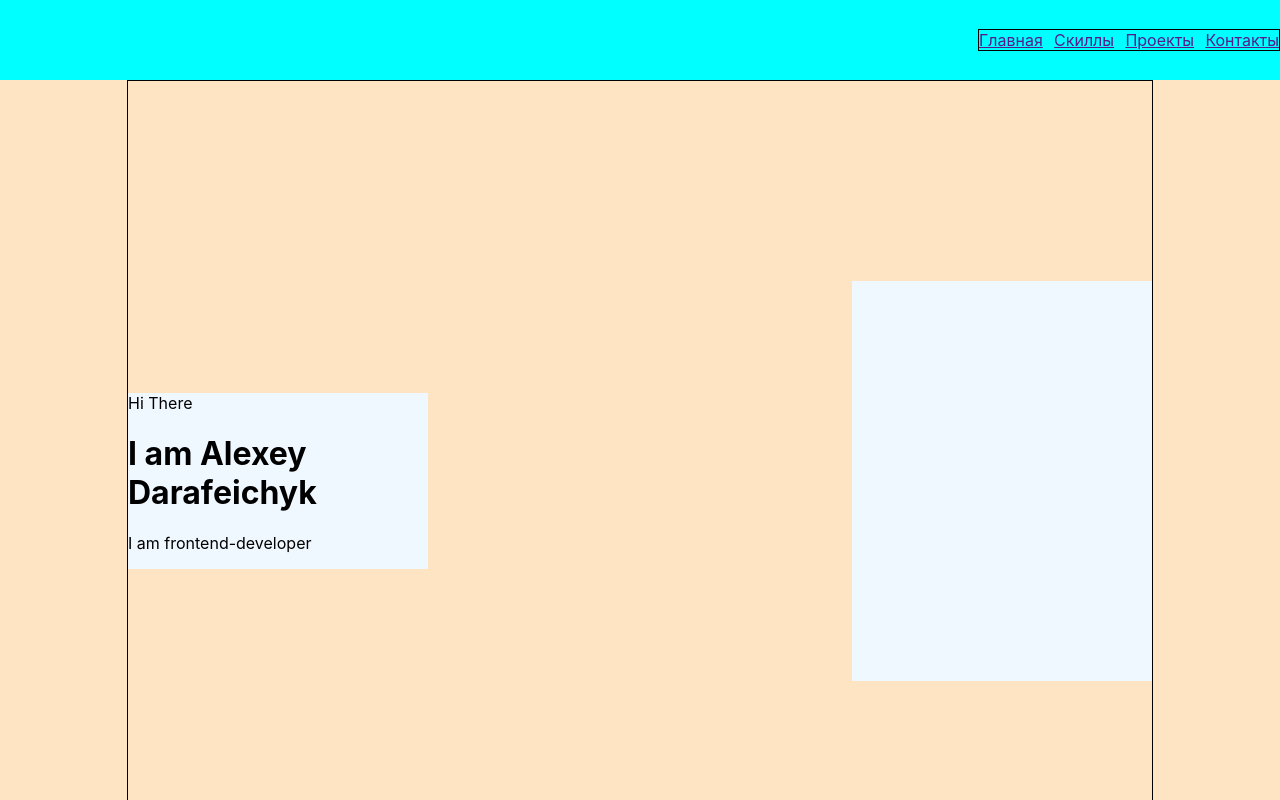
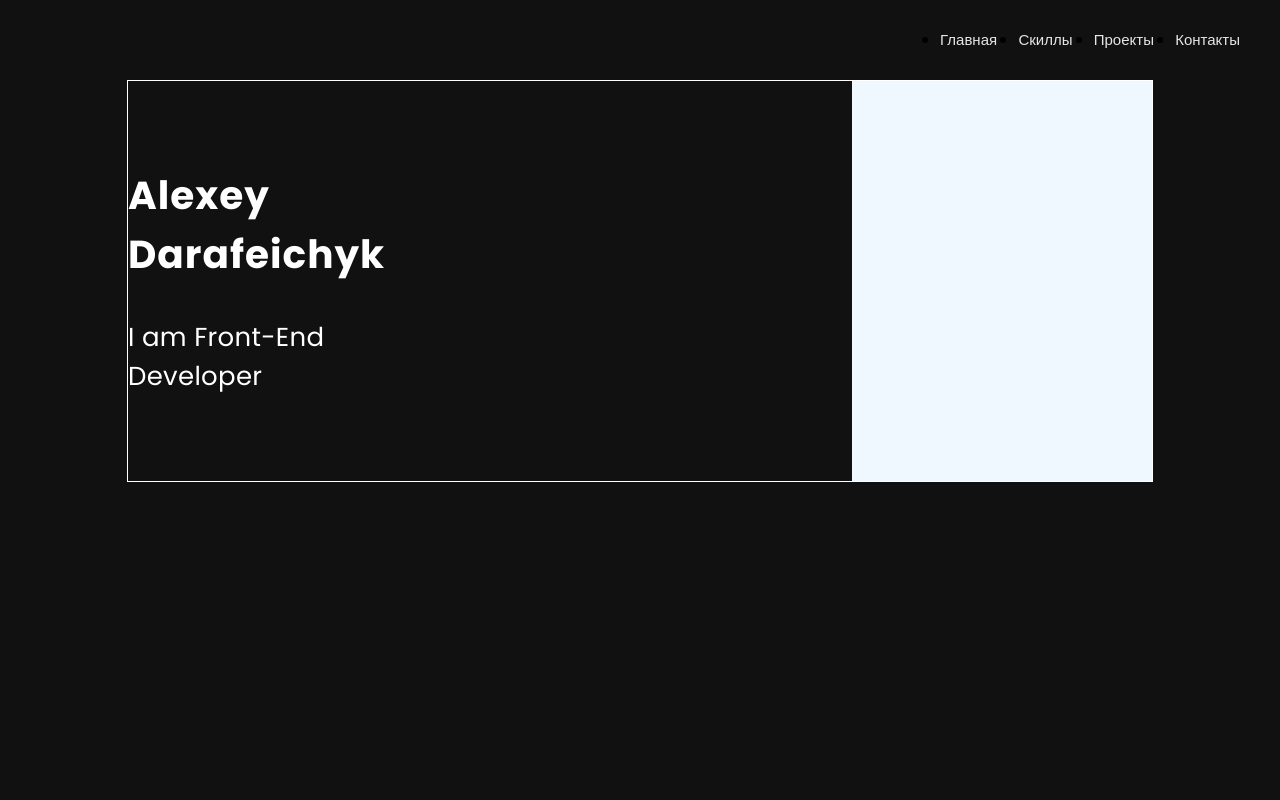
Before and after one commit to alekseidarafeichyk/portfolio-react, a React (Create React App) app: page / in a window 1280 px wide. Shown: the top 800 px of the page. Built offline with nearby package versions, Linux system fonts and the light colour scheme.

Commit message:
stylized nav & main

```diff
--- a/src/Skills/skill/Skill.module.scss
+++ b/src/Skills/skill/Skill.module.scss
@@ -38,7 +38,7 @@
             position: absolute;
             content: '';
             width: 100%;
-            height: 2px;
+            height: 7px;
             background-color: #009e66;
             bottom: 0;
         }
--- a/src/header/Header.js
+++ b/src/header/Header.js
@@ -1,6 +1,7 @@
 import React from "react";
 import styles from './Header.module.css'
 import {Nav} from "../nav/Nav";
+
 
 export const Header = () => {
     return (
--- a/src/header/Header.module.css
+++ b/src/header/Header.module.css
@@ -1,7 +1,7 @@
 .header {
     height: 80px;
-    background-color: aqua;
     display: flex;
     justify-content: flex-end;
     align-items: center;
+    background-color: #111;
 }
--- a/src/main/Main.js
+++ b/src/main/Main.js
@@ -1,5 +1,5 @@
 import React from "react";
-import style from './Main.module.css'
+import style from './Main.module.scss'
 import styleContainer from '../common/styles/Сontainer.module.css'
 
 export const Main = () => {
@@ -7,9 +7,8 @@ export const Main = () => {
         <div className={style.mainBlock}>
             <div className={styleContainer.container}>
                 <div className={style.text}>
-                    <span>Hi There</span>
-                    <h1>I am Alexey Darafeichyk</h1>
-                    <p>I am frontend-developer</p>
+                    <h1>Alexey Darafeichyk</h1>
+                    <p>I am Front-End Developer</p>
                 </div>
                 <div className={style.photo}></div>
             </div>
--- a/src/main/Main.module.css
+++ /dev/null
@@ -1,15 +0,0 @@
-.mainBlock {
-    height: 100vh;
-    background-color: bisque;
-}
-
-.text {
-    width: 300px;
-    background-color: aliceblue;
-}
-
-.photo {
-    width: 300px;
-    height: 400px;
-    background-color: aliceblue;
-}
--- /dev/null
+++ b/src/main/Main.module.scss
@@ -0,0 +1,25 @@
+.mainBlock {
+    min-height: 100vh;
+    background-color: #111;
+    color: #fff;
+    .text {
+        width: 300px;
+        h1 {
+            font-size: 39px;
+            font-weight: 700;
+            letter-spacing: 1px;
+            margin-bottom: 34px;
+            font-family: Poppins,sans-serif;
+        }
+        p {
+            font-size: 26px;
+            letter-spacing: .3px;
+            font-family: Poppins,sans-serif;
+        }
+    }
+    .photo {
+        width: 300px;
+        height: 400px;
+        background-color: aliceblue;
+    }
+}
--- a/src/nav/Nav.js
+++ b/src/nav/Nav.js
@@ -1,13 +1,15 @@
 import React from "react";
-import styles from './Nav.module.css'
+import styles from './Nav.module.scss'
 
 export const Nav = () => {
     return (
-        <div className={styles.nav}>
-            <a href="">Главная</a>
-            <a href="">Скиллы</a>
-            <a href="">Проекты</a>
-            <a href="">Контакты</a>
+        <div >
+            <ul className={styles.nav}>
+                <li className={styles.navItem}><a href="">Главная</a></li>
+                <li className={styles.navItem}><a href="">Скиллы</a></li>
+                <li className={styles.navItem}><a href="">Проекты</a></li>
+                <li className={styles.navItem}><a href="">Контакты</a></li>
+            </ul>
         </div>
     )
 }
--- a/src/nav/Nav.module.css
+++ /dev/null
@@ -1,6 +0,0 @@
-.nav {
-    border: 1px solid;
-    display: flex;
-    justify-content: space-between;
-    width: 300px;
-}
--- /dev/null
+++ b/src/nav/Nav.module.scss
@@ -0,0 +1,17 @@
+.nav {
+    display: flex;
+    justify-content: space-between;
+    width: 300px;
+    margin-right: 40px;
+    .navItem {
+        font-family: Poppins,sans-serif;
+        font-weight: 400;
+        line-height: 1.95;
+        a {
+            text-decoration: none;
+            color: #e6e6e6;
+            font-size: 15px;
+            padding: 0;
+        }
+    }
+}
```
